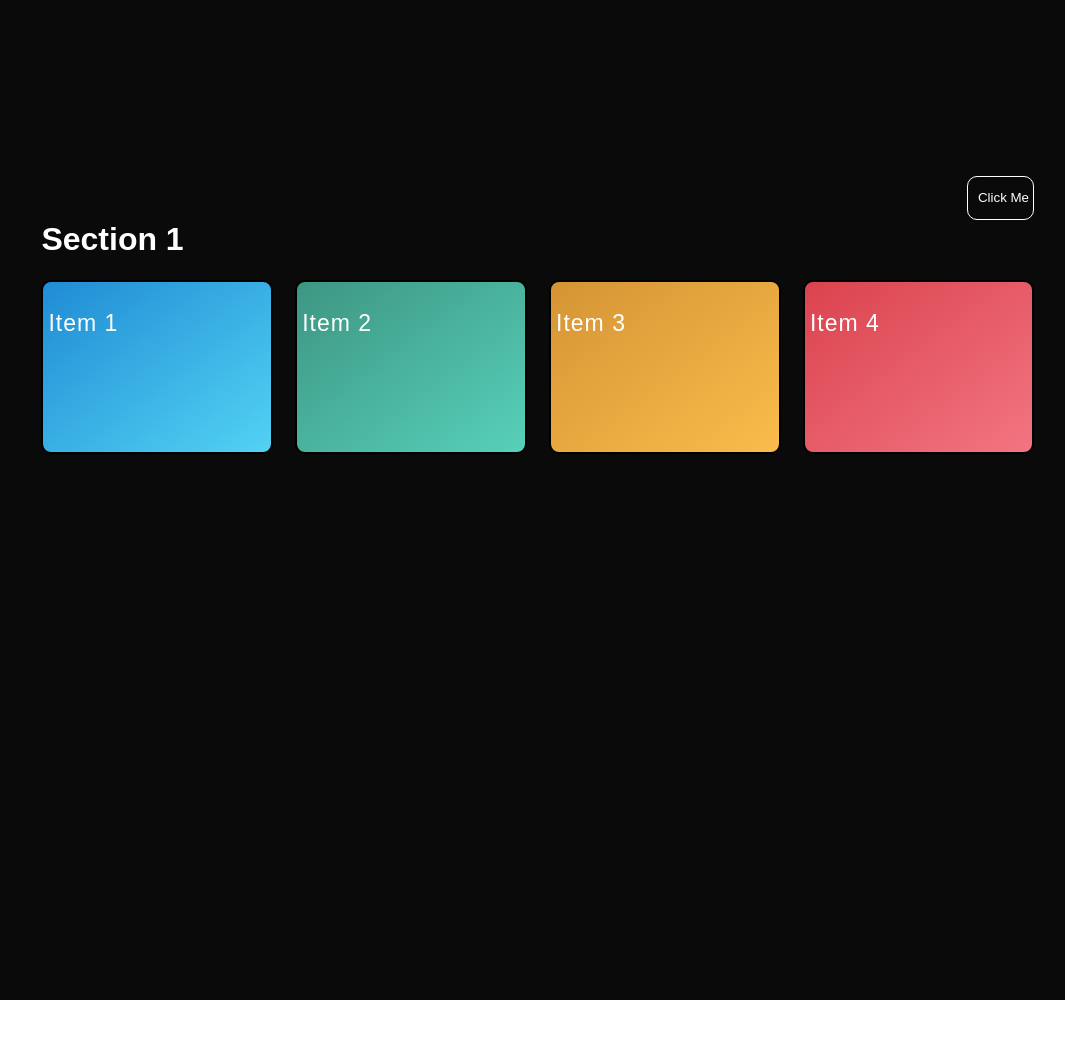
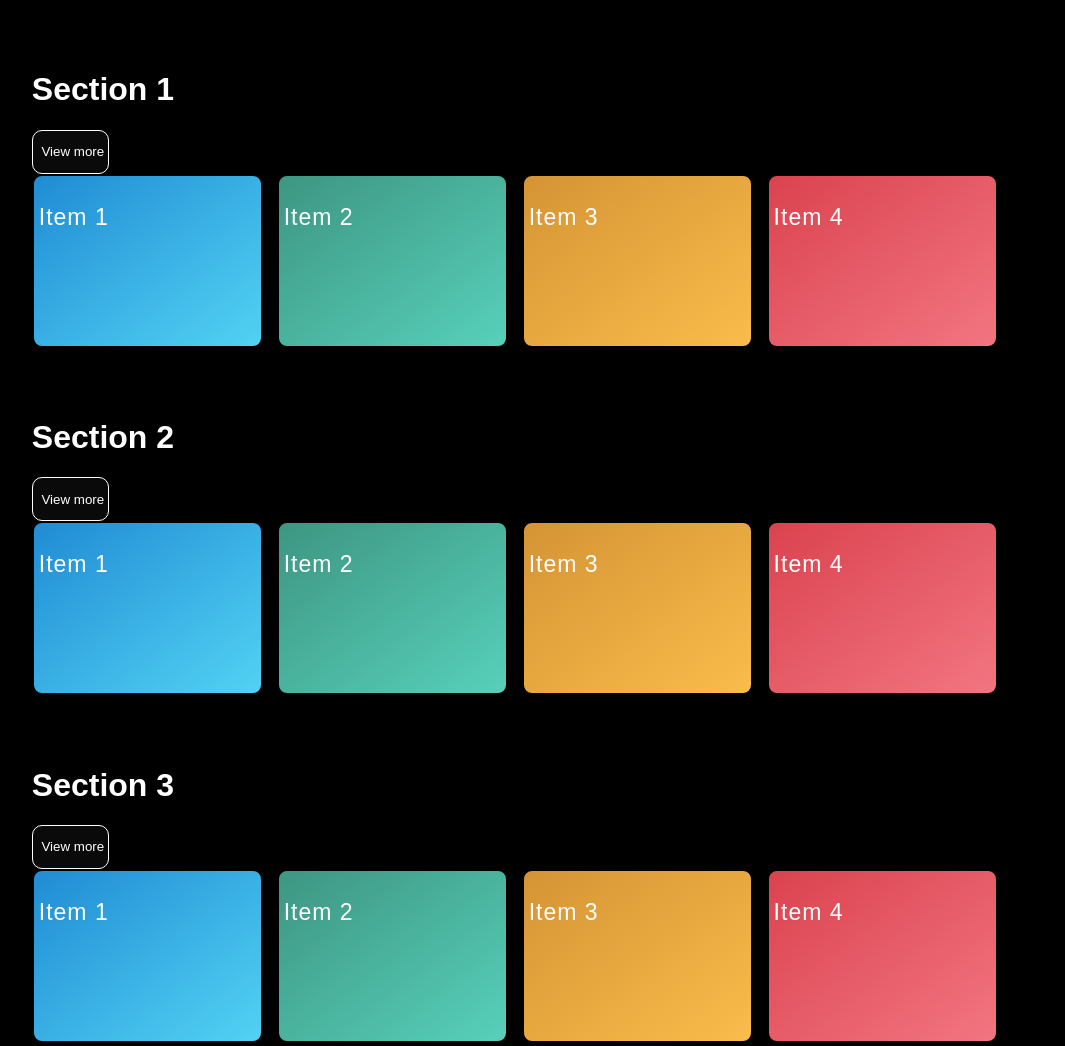
Before and after one commit to SajayR/CacheNova, a plain HTML site: page frontend/slider.html in a window 1280 px wide. Shown: the top 1046 px of the page, without its empty margins (125-1190 px from the left). Before the commit the page ends 1000 px from the top, so only its background shows below. Drawn offline with Linux system fonts and the light colour scheme; animation ran at ten frames a second.

Commit message:
added slider - dynamic update for subjects

```diff
--- a/frontend/slider.css
+++ b/frontend/slider.css
@@ -5,25 +5,30 @@ body {
 }
 
 .Part2 {
-  background-color: #0a0a0a;
-  height: 1000px;
-  position: relative;
+  background-color: black;
+  min-height: 100vh; /* Set minimum height to viewport height */
+  display: flex;
+  flex-direction: column; /* Stack containers vertically */
+  align-items: center; /* Center containers horizontally */
+  justify-content: center; /* Center containers vertically */
 }
 
-.Container1 {
-  position: absolute;
-  top: 25vh;
-  left: 13vw;
+.Container1, .Container2, .Container3, .Container4, .Container5 {
+  margin-top: 50px; /* Adjust spacing between sections */
   color: white;
   font-family: 'Sofia Sans Semi Condensed', sans-serif;
 }
 
-.Container1 .Button, .Container1 .Item1, .Container1 .Item2, .Container1 .Item3, .Container1 .Item4 {
+.Container1 .Button, .Container2 .Button, .Container3 .Button, .Container4 .Button, .Container5 .Button,
+.Container1 .Item1, .Container2 .Item1, .Container3 .Item1, .Container4 .Item1, .Container5 .Item1,
+.Container1 .Item2, .Container2 .Item2, .Container3 .Item2, .Container4 .Item2, .Container5 .Item2,
+.Container1 .Item3, .Container2 .Item3, .Container3 .Item3, .Container4 .Item3, .Container5 .Item3,
+.Container1 .Item4, .Container2 .Item4, .Container3 .Item4, .Container4 .Item4, .Container5 .Item4 {
   padding-left: 5px;
   border: 2px solid black;
 }
 
-.Container1 .Button:hover {
+.Container1 .Button:hover, .Container2 .Button:hover, .Container3 .Button:hover, .Container4 .Button:hover, .Container5 .Button:hover {
   padding-left: 5px;
   border: 3px solid transparent;
   border-radius: 16px;
@@ -32,29 +37,23 @@ body {
   animation: anime 10s linear infinite iteration-count direction fill-mode;
 }
 
-.Container1 .Button {
+.Container1 .Button, .Container2 .Button, .Container3 .Button, .Container4 .Button, .Container5 .Button {
   background-color: #0a0a0a;
   font-size: smaller;
   border: 1px solid white;
-  width: 60px;
+  width: 70px;
   text-align: center;
   border-radius: 10px;
-  position: absolute;
-  top: -3vh;
-  right: 0;
-  transition: all 0.5s ease; /* Add smooth transition */
+  transition: all 0.5s ease;
 }
 
-.Container1 .Button:hover {
+.Container1 .Button:hover, .Container2 .Button:hover, .Container3 .Button:hover, .Container4 .Button:hover, .Container5 .Button:hover {
   background-color: #0a0a0a;
   font-size: smaller;
   border: 0.5px solid green;
-  width: 60px;
+  width: 70px;
   text-align: center;
   border-radius: 10px;
-  position: absolute;
-  top: -3vh;
-  right: -10px;
   color: rgb(53, 255, 53);
   cursor: pointer;
 }
@@ -87,3 +86,9 @@ body {
 .Item4 {
   background-image: linear-gradient(to bottom right, #da434e, #f27581);
 }
+
+.Container5 {
+  margin-bottom: 50px; /* Add margin at the bottom */
+  color: white;
+  font-family: 'Sofia Sans Semi Condensed', sans-serif;
+}
--- a/frontend/slider.html
+++ b/frontend/slider.html
@@ -8,28 +8,50 @@
 </head>
 <body>
     <div class="Part2">
-        <div class="Container1">
-            <h1>Section 1</h1>
-            <div class="Button">
-                <p>Click Me</p>
-            </div>
-            <div class="Item1">
-                <p>Item 1</p>
-            </div>
-            &nbsp;&nbsp;&nbsp;
-            <div class="Item2">
-                <p>Item 2</p>
-            </div>
-            &nbsp;&nbsp;&nbsp;
-            <div class="Item3">
-                <p>Item 3</p>
-            </div>
-            &nbsp;&nbsp;&nbsp;
-            <div class="Item4">
-                <p>Item 4</p>
-            </div>
-        </div>
     </div>
+<script>
+    // Define the number of sections and items per section
+    var numSections = 5;
+    var numItemsPerSection = 4;
+
+    // Reference the parent container
+    var part2Container = document.querySelector('.Part2');
+
+    // Loop to create sections and items dynamically
+    for (var i = 1; i <= numSections; i++) {
+        var containerDiv = document.createElement('div');
+        containerDiv.classList.add('Container' + i);
+
+        var h1 = document.createElement('h1');
+        h1.textContent = 'Section ' + i;
+        containerDiv.appendChild(h1);
+
+        var buttonDiv = document.createElement('div');
+        buttonDiv.classList.add('Button');
+        var buttonP = document.createElement('p');
+        buttonP.textContent = 'View more';
+        buttonDiv.appendChild(buttonP);
+        containerDiv.appendChild(buttonDiv);
+
+        for (var j = 1; j <= numItemsPerSection; j++) {
+            var itemDiv = document.createElement('div');
+            itemDiv.classList.add('Item' + j);
+            var itemP = document.createElement('p');
+            itemP.textContent = 'Item ' + j;
+            itemDiv.appendChild(itemP);
+            containerDiv.appendChild(itemDiv);
+
+            // Add non-breaking space after each item except the last one
+            if (j < numItemsPerSection) {
+                containerDiv.appendChild(document.createTextNode('\u00A0\u00A0\u00A0'));
+            }
+        }
+
+        // Append the container to the parent container
+        part2Container.appendChild(containerDiv);
+    }
+</script>
+
 <script src="slider.js"></script>
 
 </body>
--- a/frontend/slider.js
+++ /dev/null
@@ -1,16 +0,0 @@
-let swiper = new Swiper ('.swiper-container', {
-	effect: 'coverflow',
-	grabCursor: true,
-	centeredSlides: true,
-	slidesPerView: 'auto',
-	coverflowEffect: {
-		rotate: 30,
-		stretch: 0,
-		depth: 200,
-		modifier: 1,
-		slideShadows: true,
-	},
-  pagination: {
-	 el: 'swiper-pagination'
-  }
-});
```
Also changed, not shown: frontend/index.html (+1 -7 lines), frontend/script.js (+14 -0 lines).
